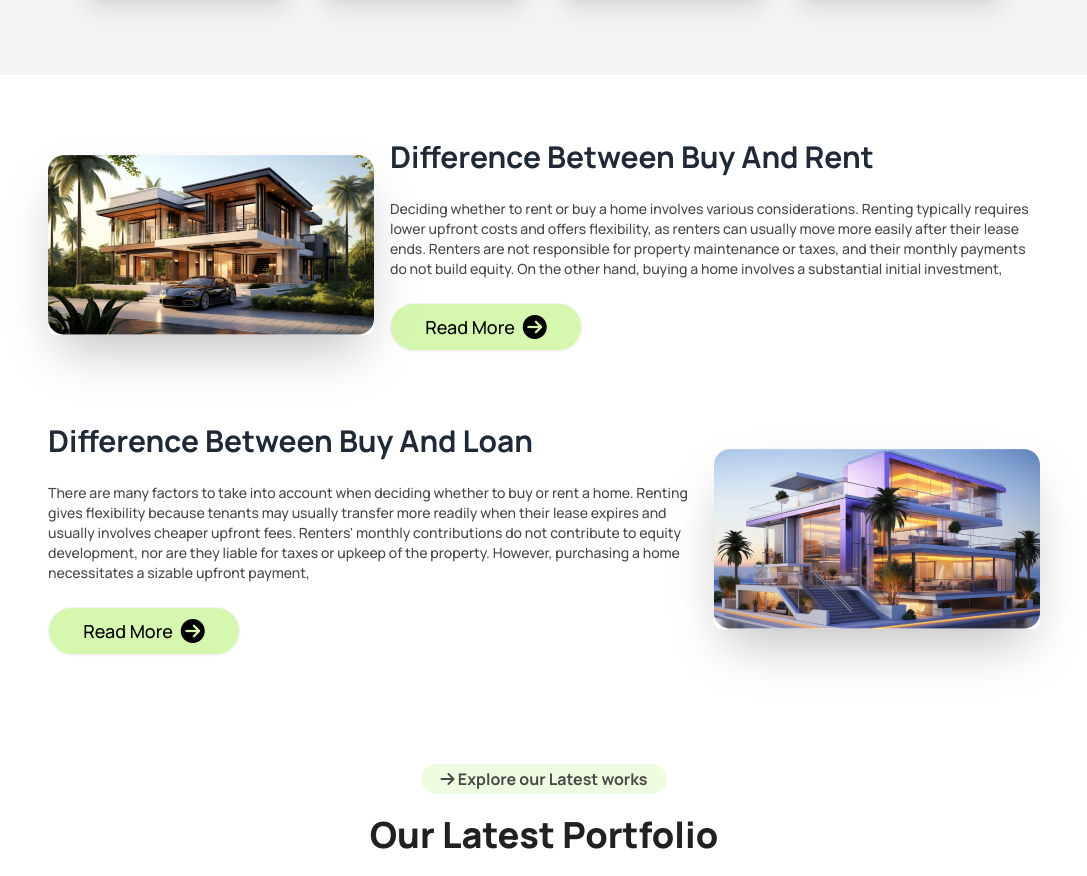
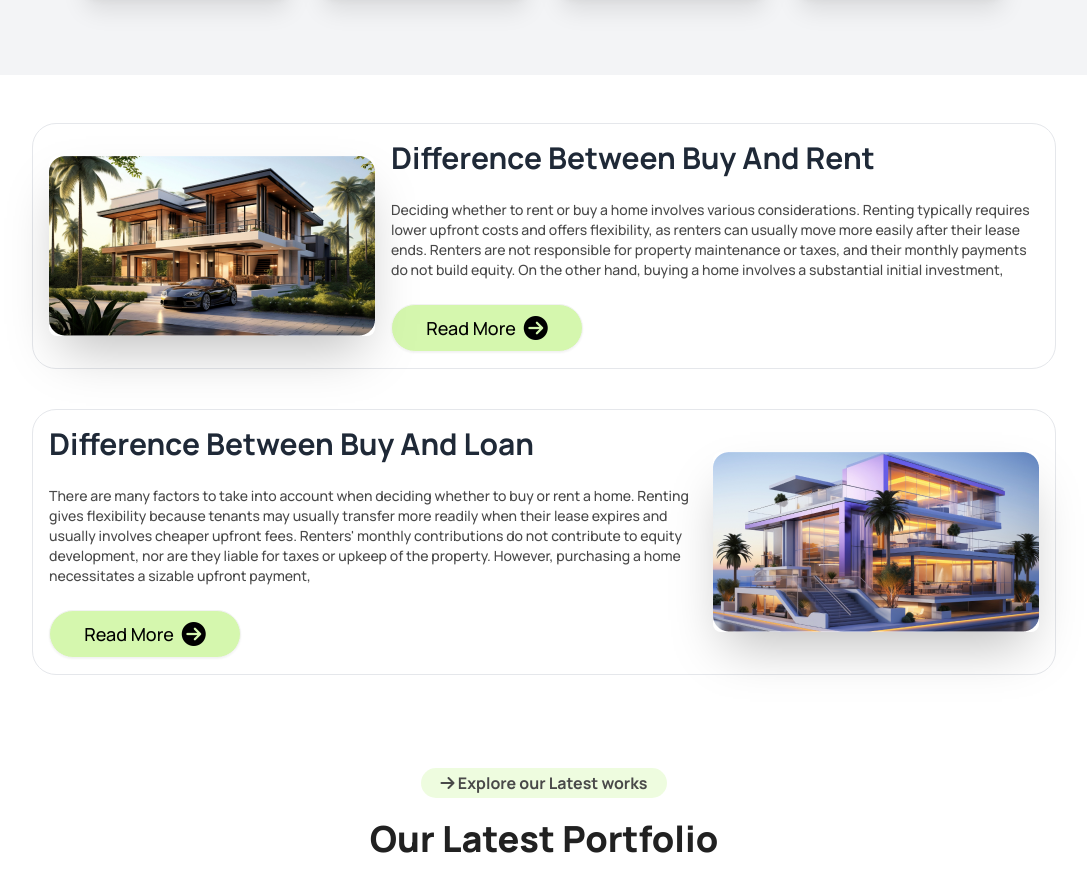
Before and after one commit to Tahanur21/Assignment-challenge-03, a plain HTML site: page index.html in a window 1280 px wide. Shown: the part 1900-2776 px from the top of the page, without its empty margins (96-1183 px from the left). Drawn offline with nearby package versions, Linux system fonts and the light colour scheme.

Commit message:
final submission off my project

```diff
--- a/index.html
+++ b/index.html
@@ -209,7 +209,7 @@
         <section class="my-10">
             <div class="max-w-screen-lg mx-auto">
                 <!-- right-to-left -->
-                <div class="hero mb-10">
+                <div class="hero mb-10 border border-gray rounded-3xl">
                     <div class="hero-content flex-col lg:flex-row">
                         <img src="images/article3.png" class="max-w-sm rounded-lg shadow-2xl" />
                         <div>
@@ -229,7 +229,7 @@
                     </div>
                 </div>
                 <!-- left-to-right -->
-                <div class="hero">
+                <div class="hero border border-gray rounded-3xl">
                     <div class="hero-content flex-col lg:flex-row">
                         <img src="images/article1.png" class="max-w-sm rounded-lg shadow-2xl lg:hidden block" />
                         <div>
```
